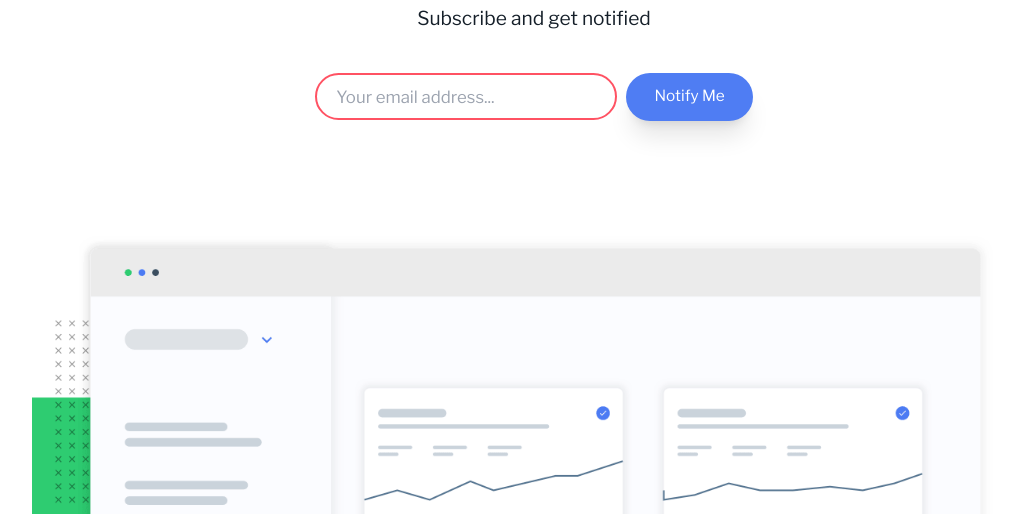
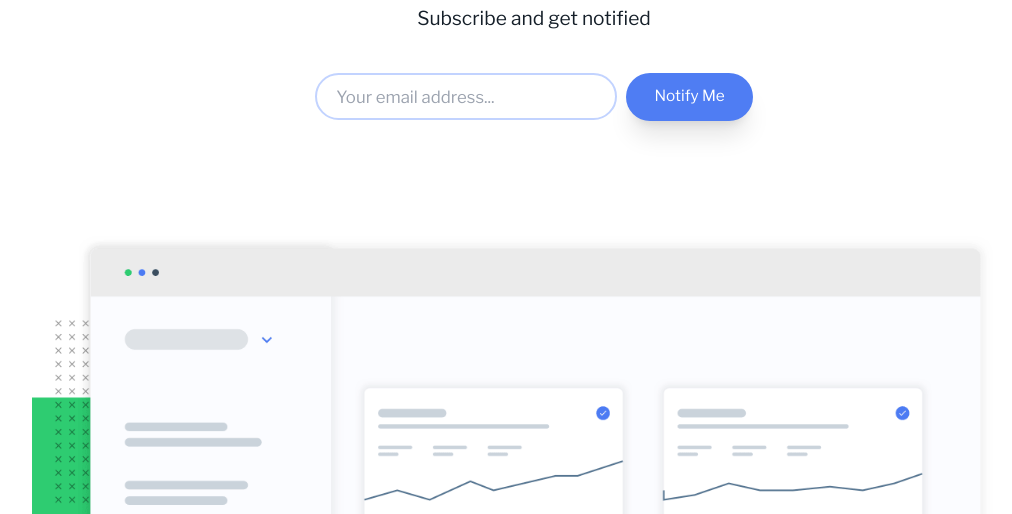
Before and after one commit to sksksk2024/Ping-coming-soon, a website: page index.html in a window 1280 px wide. Shown: the part 286-800 px from the top of the page, without its empty margins (106-1118 px from the left). Drawn offline with nearby package versions, Linux system fonts and the light colour scheme.

Commit message:
First time when I thought I could patch the red border without js at all

```diff
--- a/index.html
+++ b/index.html
@@ -32,7 +32,7 @@
       <p class="text-p1 text-very-dark-blue font-300 mb-8">Subscribe and get notified</p>
 
       <form class="flex flex-col items-center justify-center mb-24 xl:flex-row xl:gap-2">
-        <input class="3xs:w-3/4 2xs:w-full 3xs:text-btn 2xs:text-p1 border-solid border-2 border-pale-blue rounded-full py-2 px-4 text-p1 xl:text-sm focus:outline-none invalid:border-light-red invalid:text-light-red focus:scale-105" type="email" placeholder="Your email address..." required/>
+        <input class="3xs:w-3/4 2xs:w-full 3xs:text-btn 2xs:text-p1 border-solid border-2 border-pale-blue rounded-full py-2 px-4 text-p1 xl:text-sm focus:outline-none focus:invalid:border-light-red invalid:text-light-red focus:scale-105" type="email" placeholder="Your email address..." required/>
 
         <button class="3xs:w-3/4 2xs:w-full 3xs:text-btn 2xs:text-p1 py-2 px-4 bg-blue rounded-full w-full text-white font-600 shadow-xl text-p1 mt-4 xl:mt-0 xl:text-btn xl:h-10 xl:w-36 transition duration-200 ease-in-out hover:-translate-y-1 hover:scale-110 hover:bg-very-dark-blue" type="submit">
           Notify Me
```
Also changed, not shown: dist/output.css.
